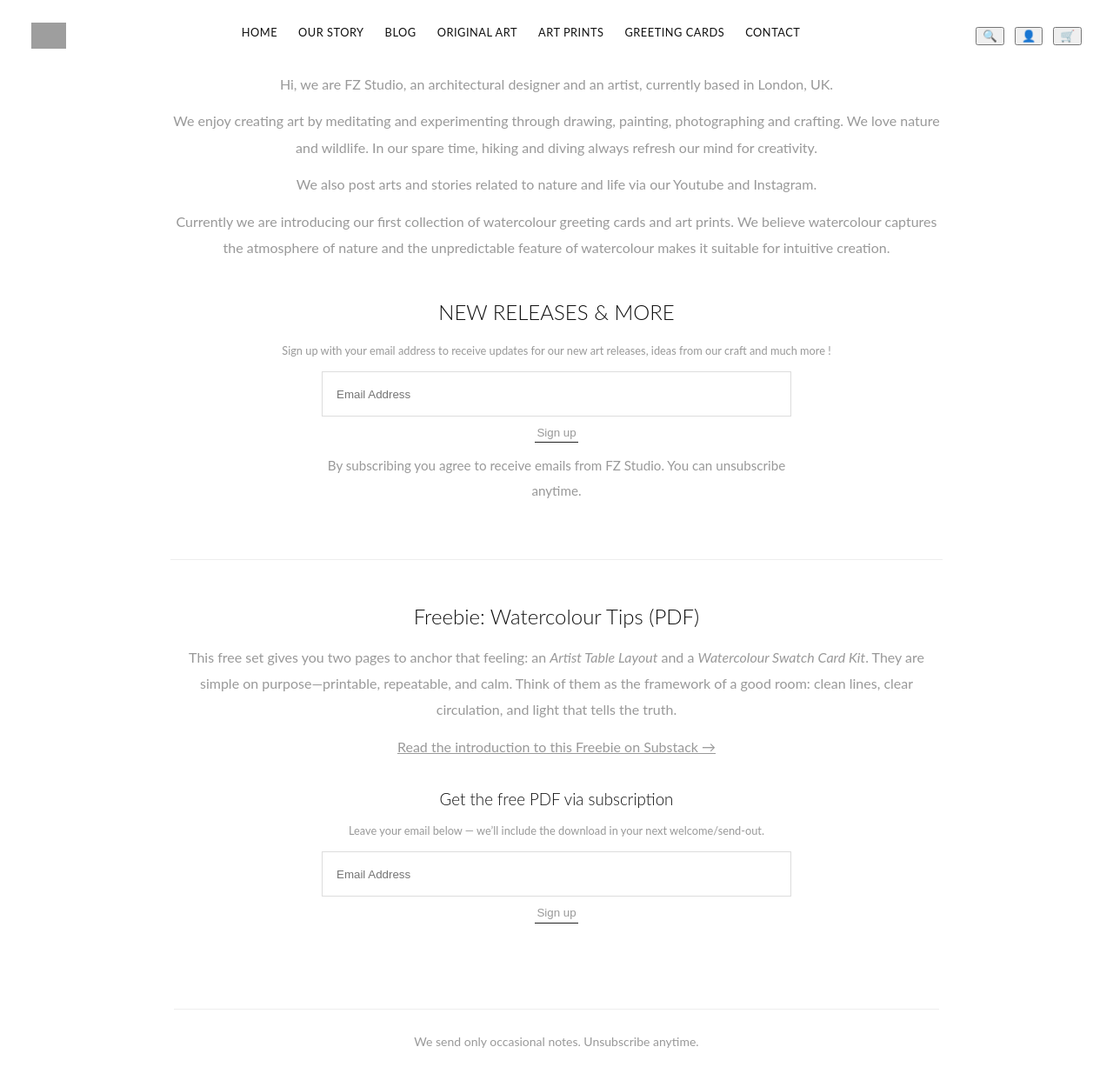
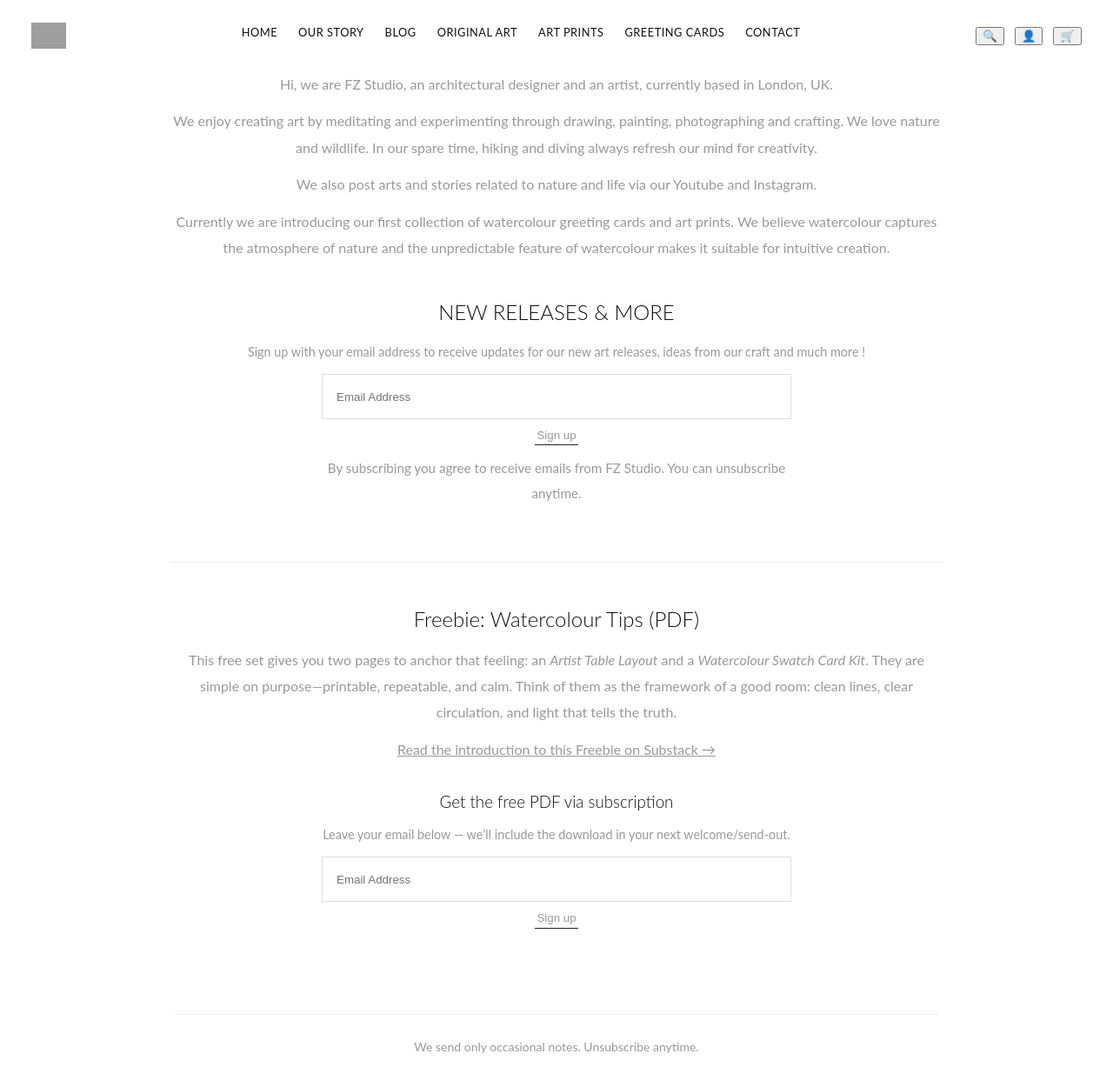
Before and after one commit to Leondecoding/Leondecoding.github.io, a Jekyll site: the page built from our-story.html, in a window 1280 px wide and 1281 px high. Shown: the top 1250 px of the window at 87% size. Built offline with Jekyll 4.4.1, drawn with Linux system fonts in a browser that asks for light colours; grey boxes are pictures that could not be loaded.

Commit message:
Update main.scss

```diff
--- a/assets/css/main.scss
+++ b/assets/css/main.scss
@@ -293,7 +293,7 @@ body {
 
 /* Our Story 页里，两句 email 说明文字的字号 */
 #our-story-page .signup-note {
-  font-size: 0.8rem;      /* 跟按钮里的 “Sign up” 差不多大 */
+  font-size: 0.9rem;      /* 跟按钮里的 “Sign up” 差不多大 */
   font-weight: 400;     /* 确保是正常粗细，不会变粗 */
 }
 
```
